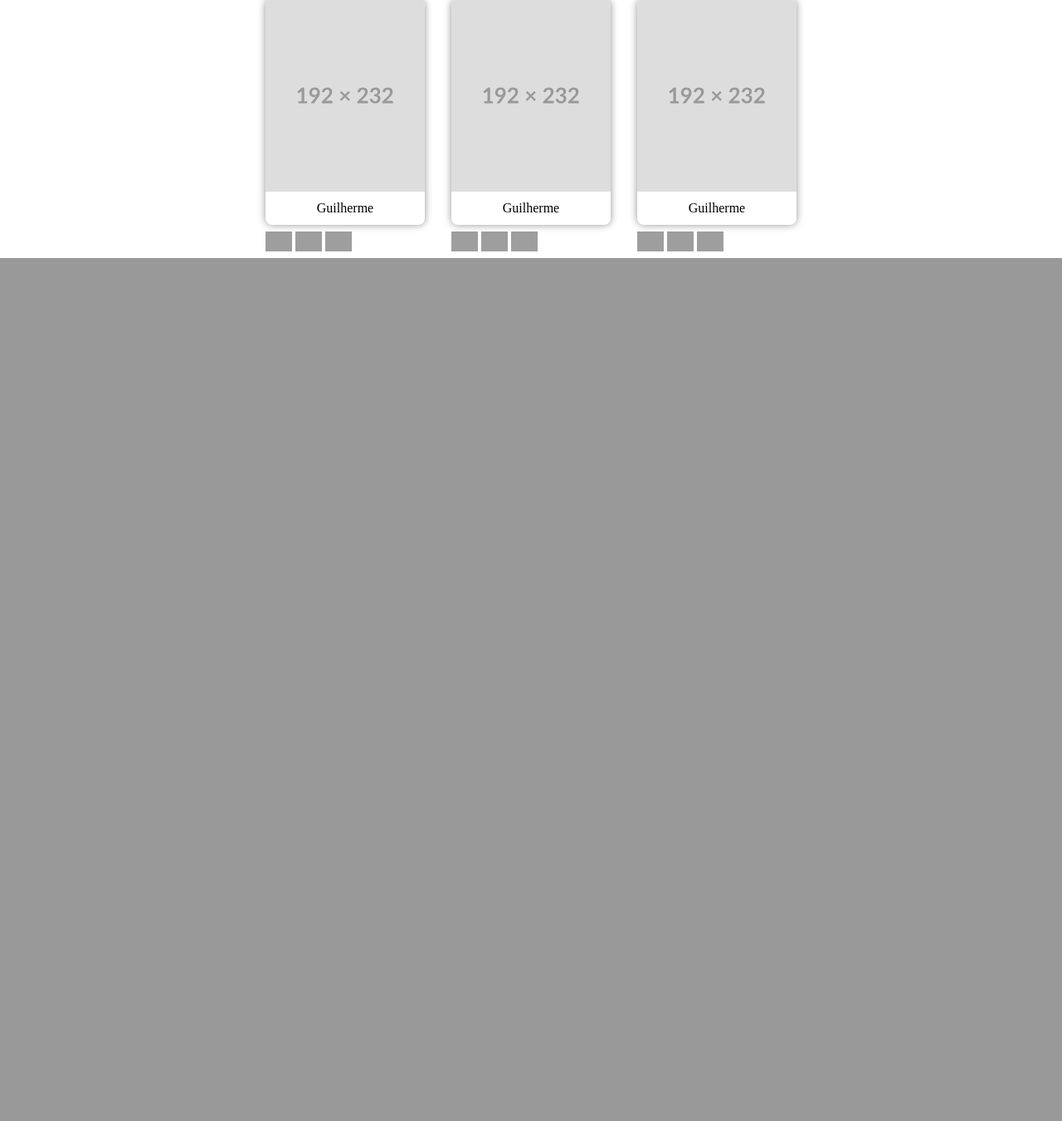
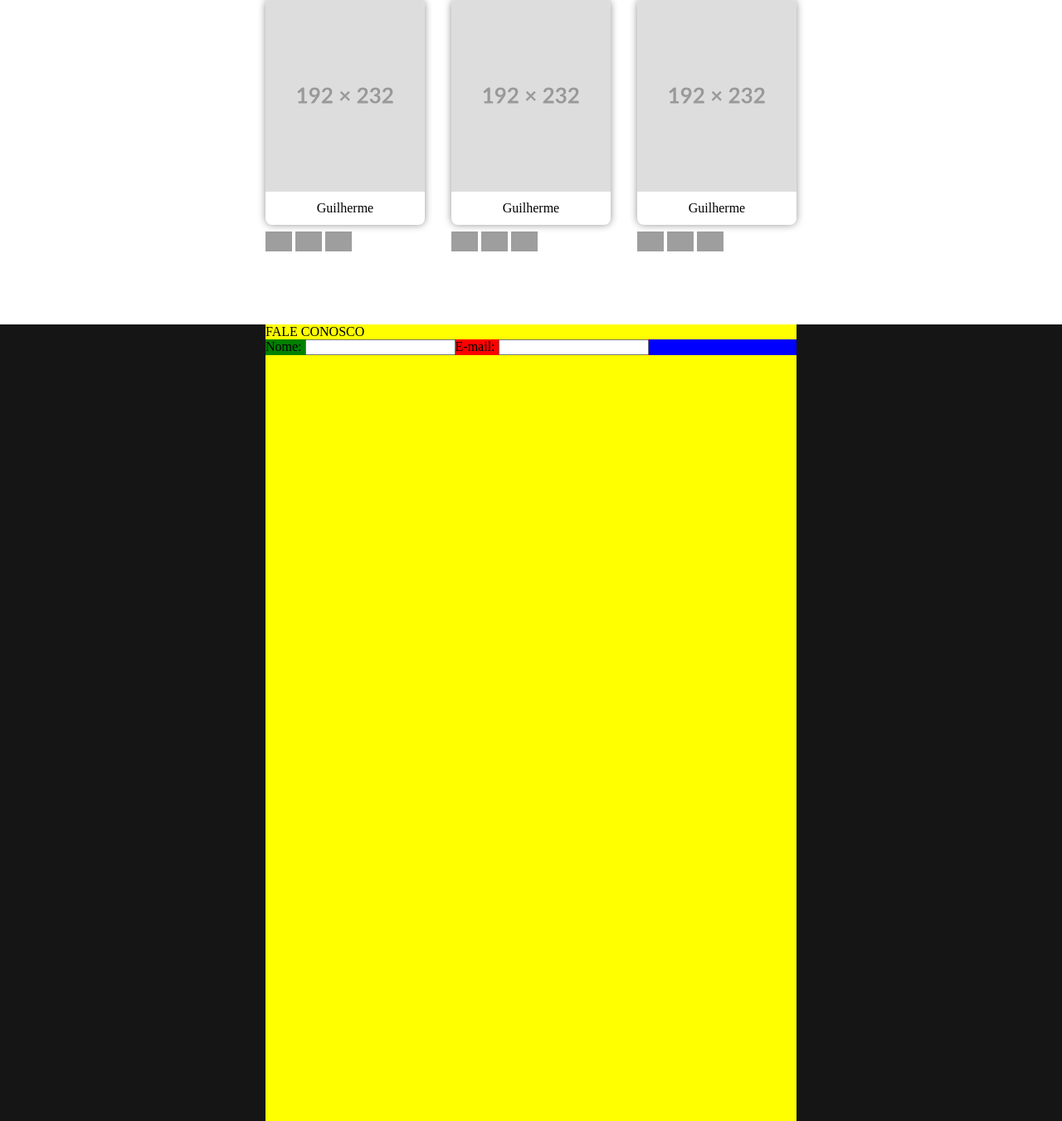
Before and after one commit to GuiiBranco/TCC-Tatinha-s-Beauty-Shop, a PHP site: page / in a window 1280 px wide. Shown: the part 1724-3075 px from the top of the page at 83% size. Before the commit the page ends 2035 px from the top, so only its background shows below. Run offline with PHP 8.4, Linux system fonts and the light colour scheme; grey boxes are pictures that could not be loaded.

Commit message:
Inserindo formulário de dúvidas

```diff
--- a/index.html
+++ b/index.html
@@ -14,7 +14,7 @@
     <title>Tatinha´s Beauty Shop</title>
 </head>
 <body>
-    <section id="portfolio">
+    <section id="portfolio">-
         <div id="contorno">
             <div class="port">
                 <img src="public/img/Placeholder1.png" class="port-img">
@@ -120,5 +120,21 @@
             </div>
         </div>
     </section>
+
+    <section id="contato">
+        <div id="faleConoscoDiv">
+            <span id="faleConosco">FALE CONOSCO</span>
+            <div id="nomeEmail">
+                <div class="nomeInput">
+                    <span>Nome:</span>
+                    <input type="text">
+                </div>
+                <div class="email">
+                    <span>E-mail:</span>
+                    <input type="text">
+                </div>
+            </div>
+        </div>
+    </section>
 </body>
 </html>
--- a/public/CSS/style.css
+++ b/public/CSS/style.css
@@ -171,3 +171,34 @@
     height: 1.5rem;
 }
 /* Fim Lista de Funcionários */
+
+/* Fale Conosco */
+#contato{
+    margin-top: 5rem;
+    background-color: #151515;
+    width: 100%;
+    height: 60rem;
+    display: flex;
+}
+
+#faleConoscoDiv{
+    background-color: yellow;
+    margin: auto;
+    width: 50%;
+    height: 100%;
+}
+
+#nomeEmail{
+    background-color: blue;
+    width: 100%;
+    display: flex;
+}
+
+.nomeInput{
+    background-color: green;
+}
+
+.email{
+    background-color: red;
+}
+/* Fim Fale Conosco */
```
